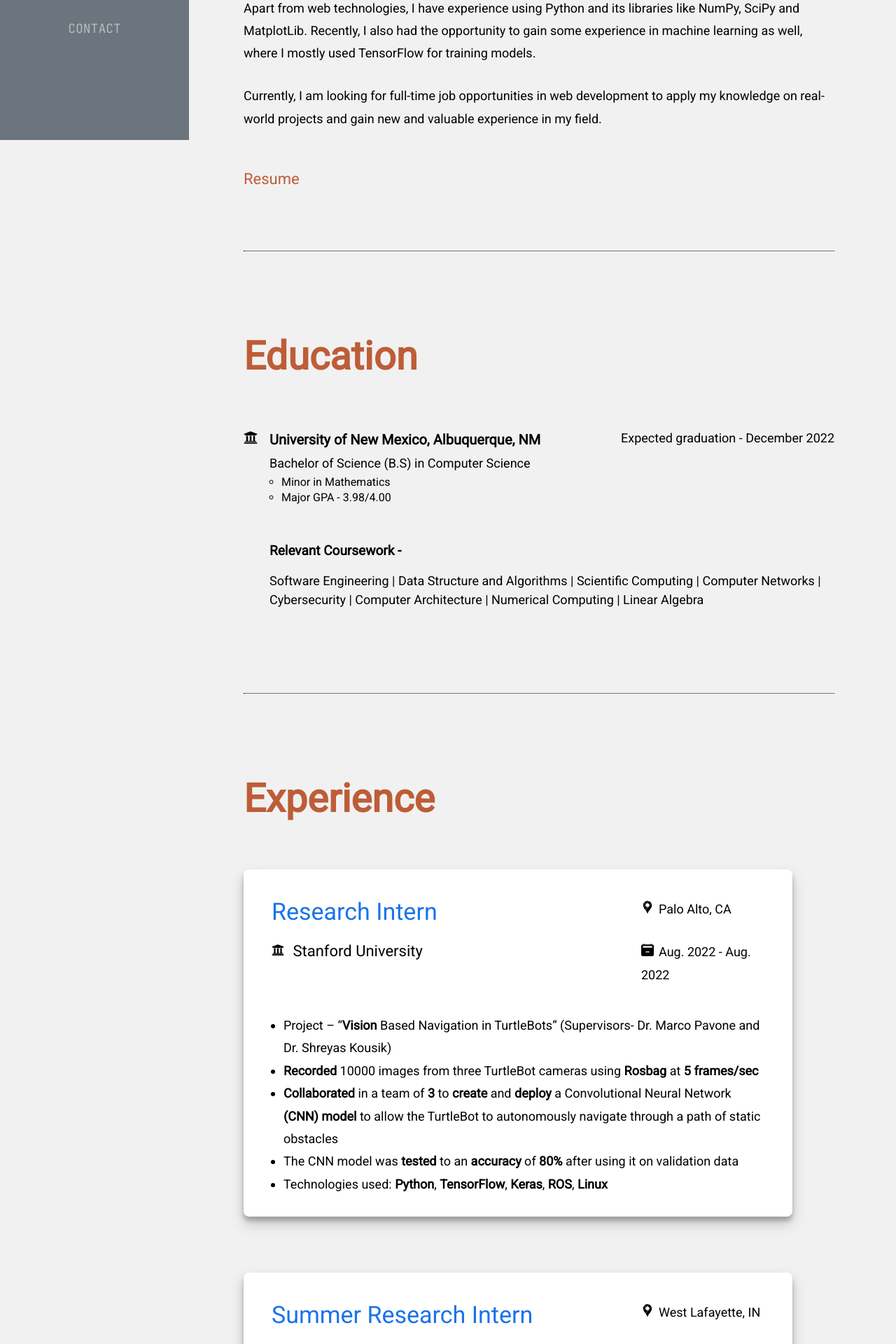
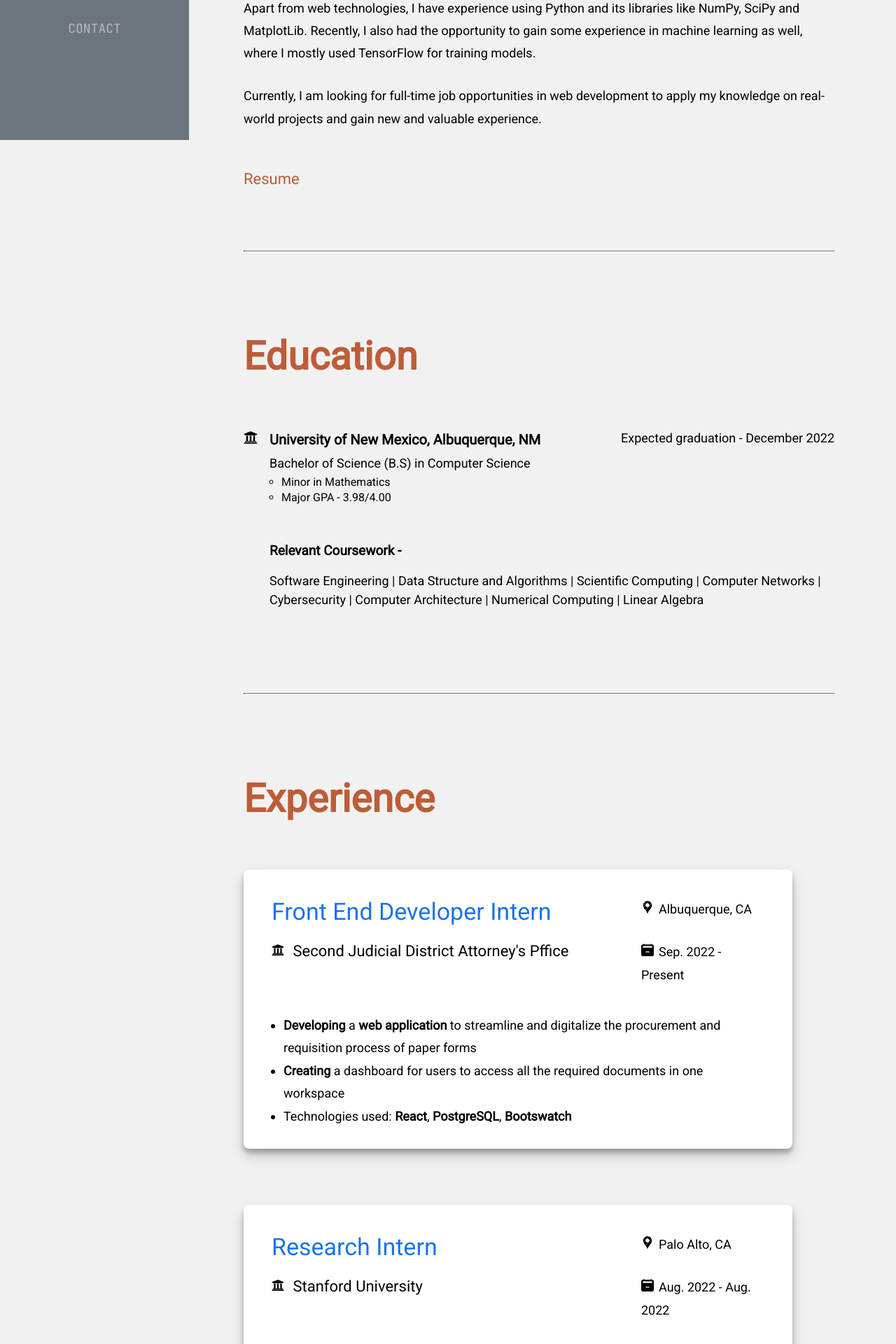
Before and after one commit to SHASWAT2000-loves-logic/Personal-Website, a React (Create React App) app: page / in a window 1280 px wide. Shown: the part 600-2520 px from the top of the page at 70% size. Built offline with nearby package versions, Linux system fonts and the light colour scheme.

Commit message:
updated experience

```diff
--- a/src/components/About.jsx
+++ b/src/components/About.jsx
@@ -8,12 +8,12 @@ function About() {
       <h1 className="bold_name">Shaswat Shukla</h1>
       <p className="short_intro">Undergraduate CS student @ University of New Mexico</p>
       <a href="http://linkedin.com/in/shaswat-shukla/" target="_blank"><FaLinkedin className="about_icons"/></a>
-      <a href="https://github.com/SHASWAT2000-loves-logic" target="_blank"><FaGithub className="about_icons"/></a>
+      <a href="https://github.com/SHASWAT2000-loves-logic?tab=repositories" target="_blank"><FaGithub className="about_icons"/></a>
       <p>I am currently a 4<sup>th</sup> year computer science student at the University of New Mexico. I have prior experience in building web applications using HTML, CSS and JavaScript. I have used various CSS frameworks like Bootstrap, Materialize CSS, Tailwind CSS etc to build UIs. I am also familiar with using CSS preprocessor Sass (Syntactically Awesome Style Sheets) for styling HTML elements. My go to front-end framework is React (even this personal website is created using React). For the back-end, I am experienced with NodeJS, Express and MySQL. For deploying web applications, I have previously used AWS, Netlify and Vercel. </p>
       <br />
       <p>Apart from web technologies, I have experience using Python and its libraries like NumPy, SciPy and MatplotLib. Recently, I also had the opportunity to gain some experience in machine learning as well, where I mostly used TensorFlow for training models.</p>
       <br />
-      <p className="opportunities">Currently, I am looking for full-time job opportunities in web development to apply my knowledge on real-world projects and gain new and valuable experience in my field. </p>
+      <p className="opportunities">Currently, I am looking for full-time job opportunities in web development to apply my knowledge on real-world projects and gain new and valuable experience. </p>
       <a href={Resume} target="_blank" className="resume"><span className="highlighted">Resume</span></a>
     </div>
   )
--- a/src/components/Experience.jsx
+++ b/src/components/Experience.jsx
@@ -9,7 +9,25 @@ function Experience() {
     <div className="experience_section" id="experience">
       <h1>Experience</h1>
 
-    {/* First experience */}
+      {/* First experience */}
+
+      <div className="card">
+        <div className="card_grid">
+          <div className="position">Front End Developer Intern</div>
+          <div className="location"><SiGooglemaps className="card_icon"/>Albuquerque, CA</div>
+          <div className="company"><FaUniversity className="card_icon"/> Second Judicial District Attorney's Pffice</div>
+          <div className="dates"><BsFillCalendar2MinusFill className="card_icon"/>Sep. 2022 - Present</div>
+        </div>
+        <ul className="position_description">
+          <li><span className="bold">Developing</span> a <span className="bold">web application</span> to streamline and digitalize the procurement and requisition process of paper forms</li>
+          <li><span className="bold">Creating</span> a dashboard for users to access all the required documents in one workspace</li>
+          <li>Technologies used: <span className="bold">React</span>, <span className="bold">PostgreSQL</span>, <span className="bold">Bootswatch</span></li>
+        </ul>
+      </div>
+
+
+
+    {/* Second experience */}
 
       <div className="card">
         <div className="card_grid">
@@ -27,7 +45,7 @@ function Experience() {
         </ul>
       </div>
 
-      {/* Second experience */}
+      {/* Third experience */}
 
       <div className="card">
         <div className="card_grid">
@@ -45,7 +63,7 @@ function Experience() {
         </ul>
       </div>
 
-      {/* Third experience */}
+      {/* Fourth experience */}
 
       <div className="card">
         <div className="card_grid">
@@ -62,7 +80,7 @@ function Experience() {
         </ul>
       </div>
 
-        {/* Fourth experience */}
+        {/* Fifth experience */}
 
       <div className="card">
         <div className="card_grid">
@@ -79,7 +97,7 @@ function Experience() {
          </ul>
       </div>
 
-        {/* Fifth experience */}
+        {/* Last experience */}
 
       <div className="card">
         <div className="card_grid">
--- a/src/components/News.jsx
+++ b/src/components/News.jsx
@@ -4,6 +4,16 @@ function News() {
   return (
     <div className="news_section" id="news">
       <h1>News &amp; Updates</h1>
+
+      <div className="news_grid">
+        <div className="news_date">
+          <h3><BiCalendar className="news_icon"/>Sept 2022</h3>
+        </div>
+        <div className="news_content">
+          <p><span className="highlighted">UPDATE </span> - Started as front-end intern as part of the EPICS program at UNM</p>
+        </div>
+      </div>
+
       <div className="news_grid">
         <div className="news_date">
           <h3><BiCalendar className="news_icon"/>Sept 2022</h3>
@@ -12,6 +22,7 @@ function News() {
           <p><span className="highlighted">UPDATE </span> - Accepted the position of undergraduate research assistant at the Hand and Machine lab at the University of New Mexico</p>
         </div>
       </div>
+
       <div className="news_grid">
         <div className="news_date">
           <h3><BiCalendar className="news_icon"/>Aug 2022</h3>
@@ -20,6 +31,7 @@ function News() {
           <p>Started the internship at Stanford University; part of NASA-ULI program</p>
         </div>
       </div>
+
       <div className="news_grid">
         <div className="news_date">
           <h3><BiCalendar className="news_icon"/>May 2022</h3>
@@ -28,6 +40,7 @@ function News() {
           <p>Started the internship at Purdue University; part of SIRI, SROP program</p>
         </div>
       </div>
+
       <div className="news_grid">
         <div className="news_date">
           <h3><BiCalendar className="news_icon"/>Aug 2021</h3>
@@ -36,6 +49,7 @@ function News() {
           <p>Accepted the position of computer consultant at the University of New Mexico</p>
         </div>
       </div>
+
       <div className="news_grid">
         <div className="news_date">
           <h3><BiCalendar className="news_icon"/>May 2021</h3>
```
Also changed, not shown: 1 other file (tests, documents, lock files or other folders). Lines whose indentation alone changed are shown as unchanged.
